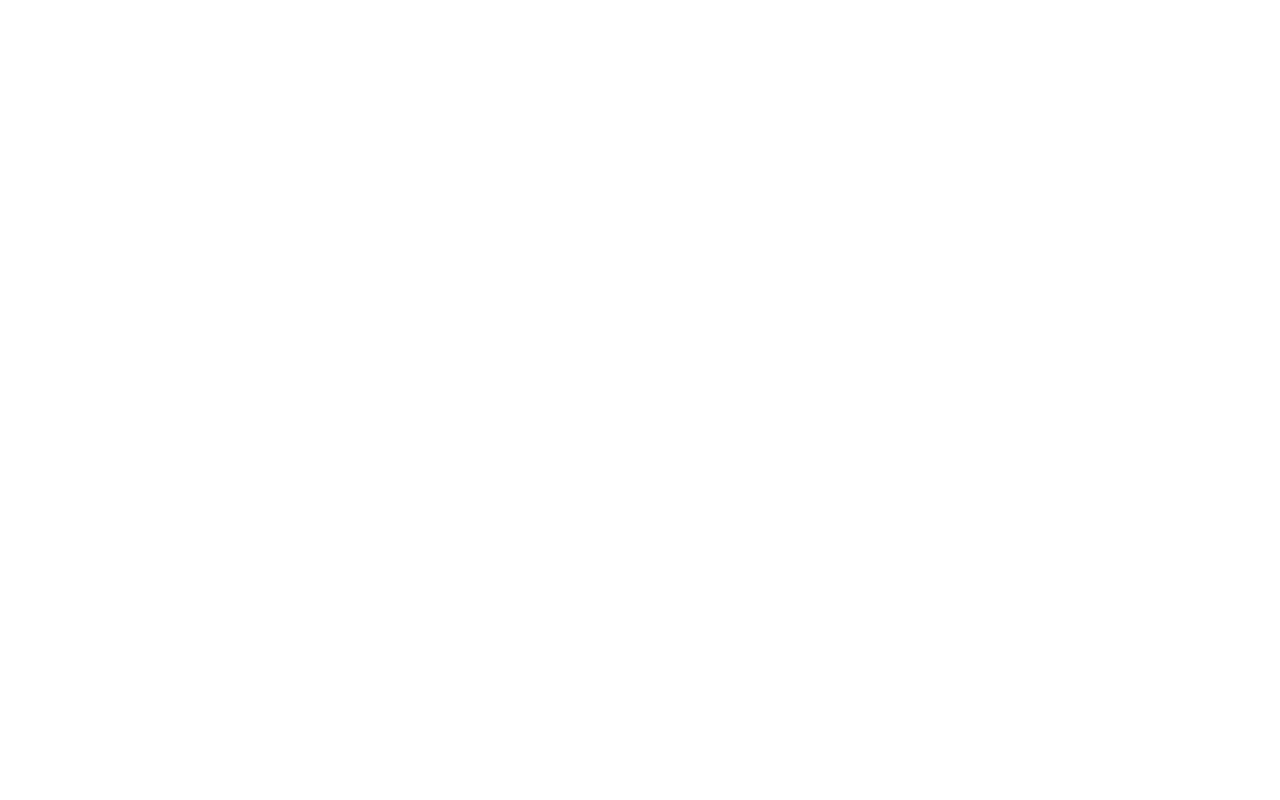
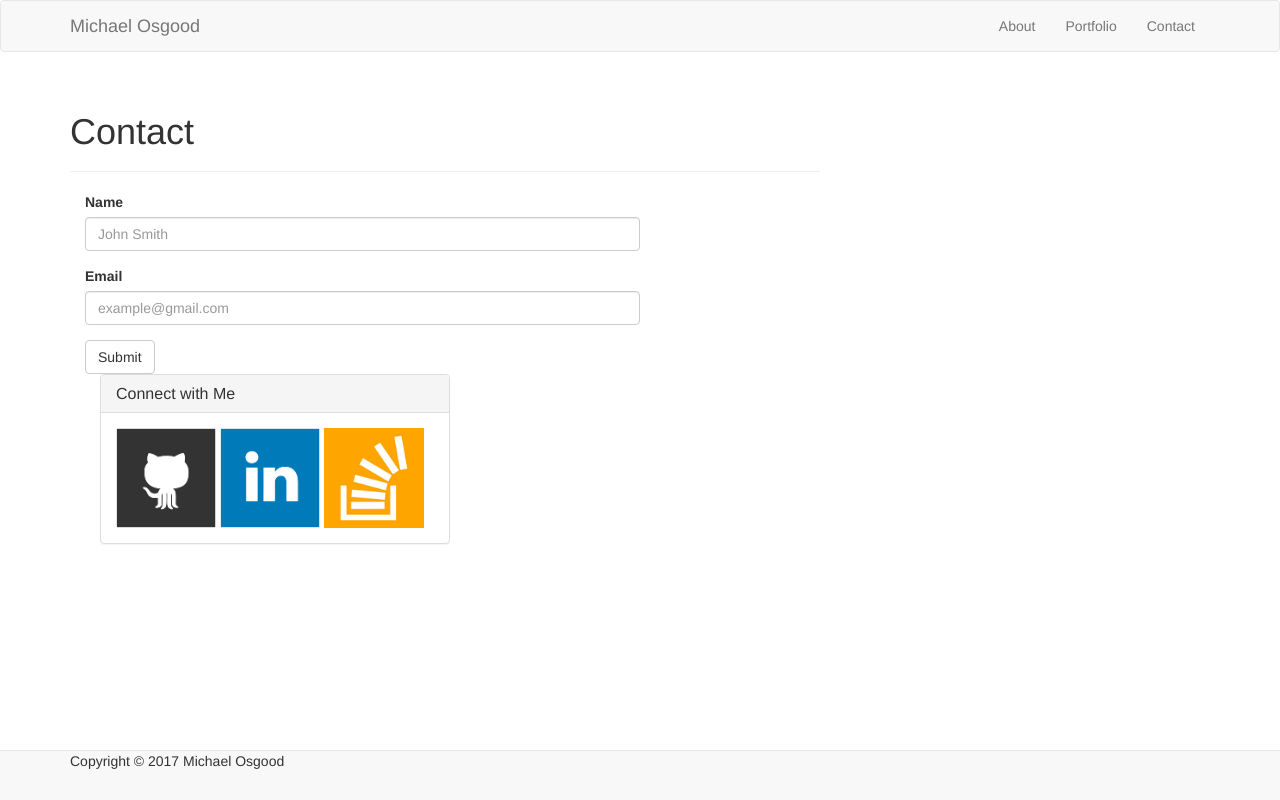
Before and after one commit to michaelosgood/Bootstrap-Portfolio, a plain HTML site: page contact.html in a window 1280 px wide. Drawn offline with nearby package versions, Linux system fonts and the light colour scheme.

Commit message:
starting to look like a webpage finally

```diff
--- a/contact.html
+++ b/contact.html
@@ -0,0 +1,91 @@
+<!DOCTYPE html>
+<html lang="en-us">
+
+<head>
+  <meta charset="UTF-8">
+  <meta name="viewport" content="width=device-width, initial-scale=1">
+
+  <title>Contact | Michael Osgood</title>
+
+  <!-- Latest compiled and minified CSS -->
+  <link rel="stylesheet" href="https://maxcdn.bootstrapcdn.com/bootstrap/3.3.7/css/bootstrap.min.css" integrity="sha384-BVYiiSIFeK1dGmJRAkycuHAHRg32OmUcww7on3RYdg4Va+PmSTsz/K68vbdEjh4u" crossorigin="anonymous">
+
+</head>
+
+
+<body>
+
+  <nav class="navbar navbar-default">
+    <div class="container">
+      <div class="navbar-header">
+        <a class="navbar-brand" href="#">Michael Osgood</a>
+      </div>
+
+    <!-- Collect the nav links, forms, and other content for toggling -->
+    <div class="collapse navbar-collapse" id="bs-example-navbar-collapse-1">
+      <ul class="nav navbar-nav navbar-right">
+        <li><a href="index.html">About</a></li>
+        <li><a href="portfolio.html">Portfolio</a></li>
+        <li><a href="contact.html">Contact</a></li>
+      </ul>
+    </div><!-- /.navbar-collapse -->
+  </div><!-- /.container-fluid -->
+</nav>
+
+<div class="container">
+  <div class="row">
+    <div class="col-md-8">
+      <div class="page-header">
+        <h1>Contact</h1>
+      </div>
+
+
+    <div class="container">
+      <div class="row">
+        <div class="col-md-6">
+
+        <form>
+            <div class="form-group">
+              <label for="exampleInputName1">Name</label>
+              <input type="name" class="form-control" id="exampleInputName1" placeholder="John Smith">
+            </div>
+            <div class="form-group">
+              <label for="exampleInputPassword1">Email</label>
+              <input type="email" class="form-control" id="exampleInputEmail1" placeholder="example@gmail.com">
+            </div>
+            <button type="submit" class="btn btn-default">Submit</button>
+        </form>
+
+      </div>
+    </div>
+
+
+    <div class="col-md-4">
+      <div class="panel panel-default">
+        <div class="panel-heading">
+          <h3 class="panel-title">Connect with Me</h3>
+        </div>
+        <div class="panel-body">
+          <a href="https://github.com/michaelosgood" target="_blank">
+          <img src="assets/images/github-128.png" class="social" alt="GitHub" width=100 height=100/></a>
+
+          <a href="https://www.linkedin.com/in/michaelfosgood/" target="_blank" >
+          <img src="assets/images/linkedin-128.png" class="social" alt="LinkedIn" width=100 height=100/></a>
+
+          <a href="https://stackexchange.com/users/11096574/michaelosgood" target="_blank">
+          <img src="assets/images/stackoverflow-128.png" class="social" alt="Stack Overflow" width=100 height=100/></a>
+        </div>
+      </div>
+    </div>
+  </div>
+
+
+<nav class="navbar navbar-default navbar-fixed-bottom">
+  <div class="container">
+    Copyright &copy; 2017 Michael Osgood
+  </div>
+</nav>
+
+
+</body>
+</html>
```
Also changed, not shown: index.html (+32 -21 lines), portfolio.html (+82 -0 lines).
